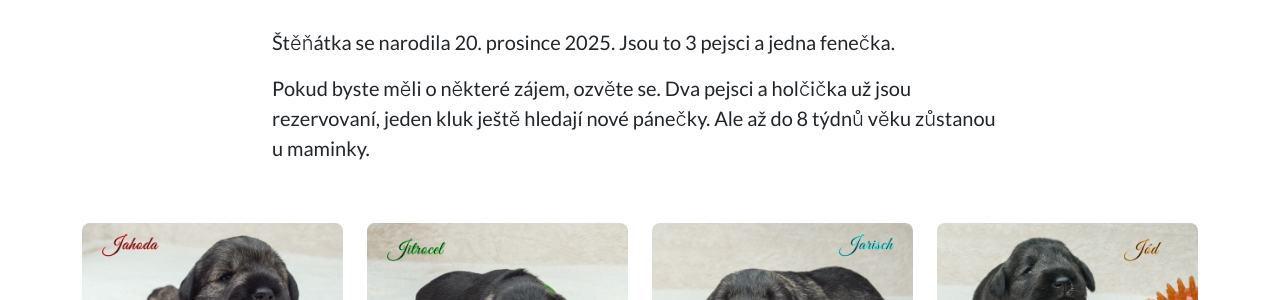
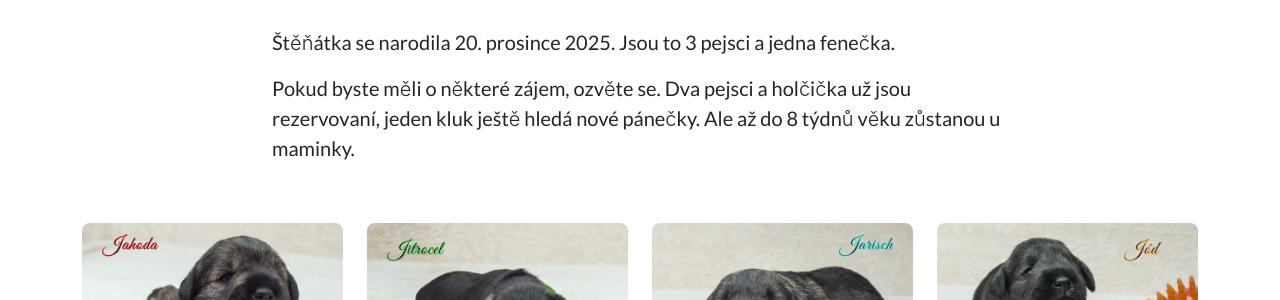
Before and after one commit to MarSik/chaluha.cz, a Jekyll site: the page built from index.html, in a window 1280 px wide and 900 px high, scrolled down 2652 px. Shown: the part 184-484 px from the top of the window. Built offline with Jekyll 4.4.1, drawn with Linux system fonts in a browser that asks for light colours; nearby versions of some CDN libraries.

Commit message:
rezervace oprava

```diff
--- a/_includes/puppies-cz.html
+++ b/_includes/puppies-cz.html
@@ -1,4 +1,4 @@
                     <div class="col-lg-8 ms-auto me-auto">
                     <p class="lead"><span class="text-">Štěňátka se narodila 20. prosince 2025.</span> Jsou to 3 pejsci a jedna fenečka.</p>
-                    <p class="lead">Pokud byste měli o některé zájem, ozvěte se. Dva pejsci a holčička už jsou rezervovaní, jeden kluk ještě hledají nové pánečky. Ale až do 8 týdnů věku zůstanou u maminky.</p>
+                    <p class="lead">Pokud byste měli o některé zájem, ozvěte se. Dva pejsci a holčička už jsou rezervovaní, jeden kluk ještě hledá nové pánečky. Ale až do 8 týdnů věku zůstanou u maminky.</p>
                     </div>
```
